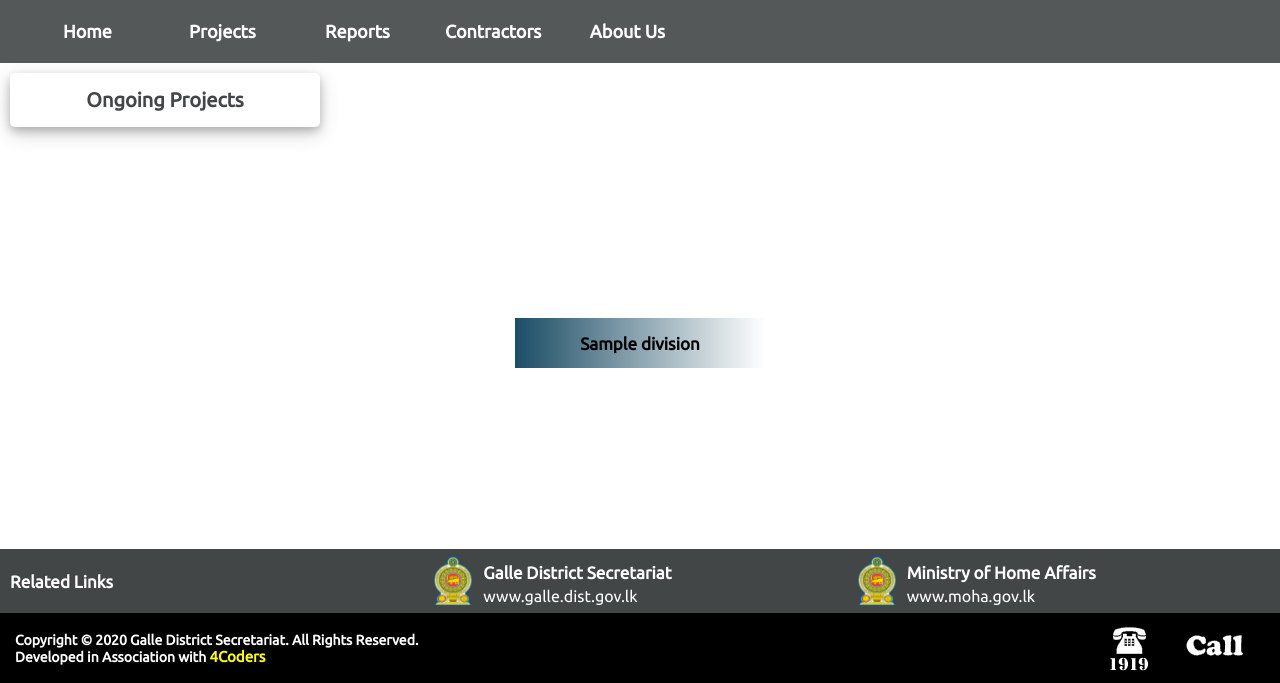
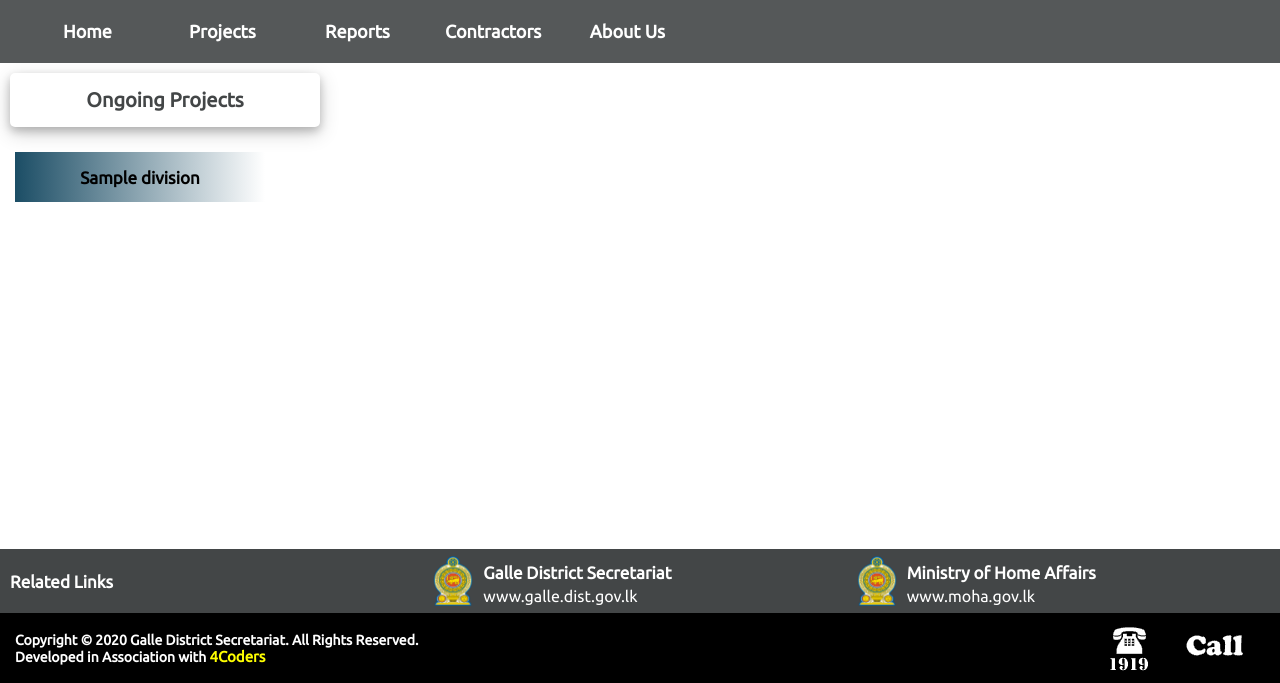
Before and after one commit to SandeepaRanathunga/Galle-District-MIS, a PHP site: page /Galle-District-mis/ongoing_projects in a window 1280 px wide. Shown: the part 133-816 px from the top of the page. Run offline with PHP 8.4, Linux system fonts and the light colour scheme; tables that the repository leaves empty or names only in its code hold one stand-in row (values such as "Sample post"); some libraries are stand-ins or nearby versions.

Commit message:
minor fix

```diff
--- a/public/css/projectsStyle.css
+++ b/public/css/projectsStyle.css
@@ -1,9 +1,5 @@
 .container{
     width:100%;
-    display: flex;
-    justify-content: center;
-    padding:30px;
-    box-sizing: border-box;
 }
 .links-container{
     /* width:90%; */
@@ -12,10 +8,10 @@
     align-items: center;
     flex-wrap: wrap;
 }
-/* .links-container::after{
+.links-container::after{
     content:'';
     flex:auto;
-} */
+}
 .container a{
     display:flex;
     justify-content: center;
```
